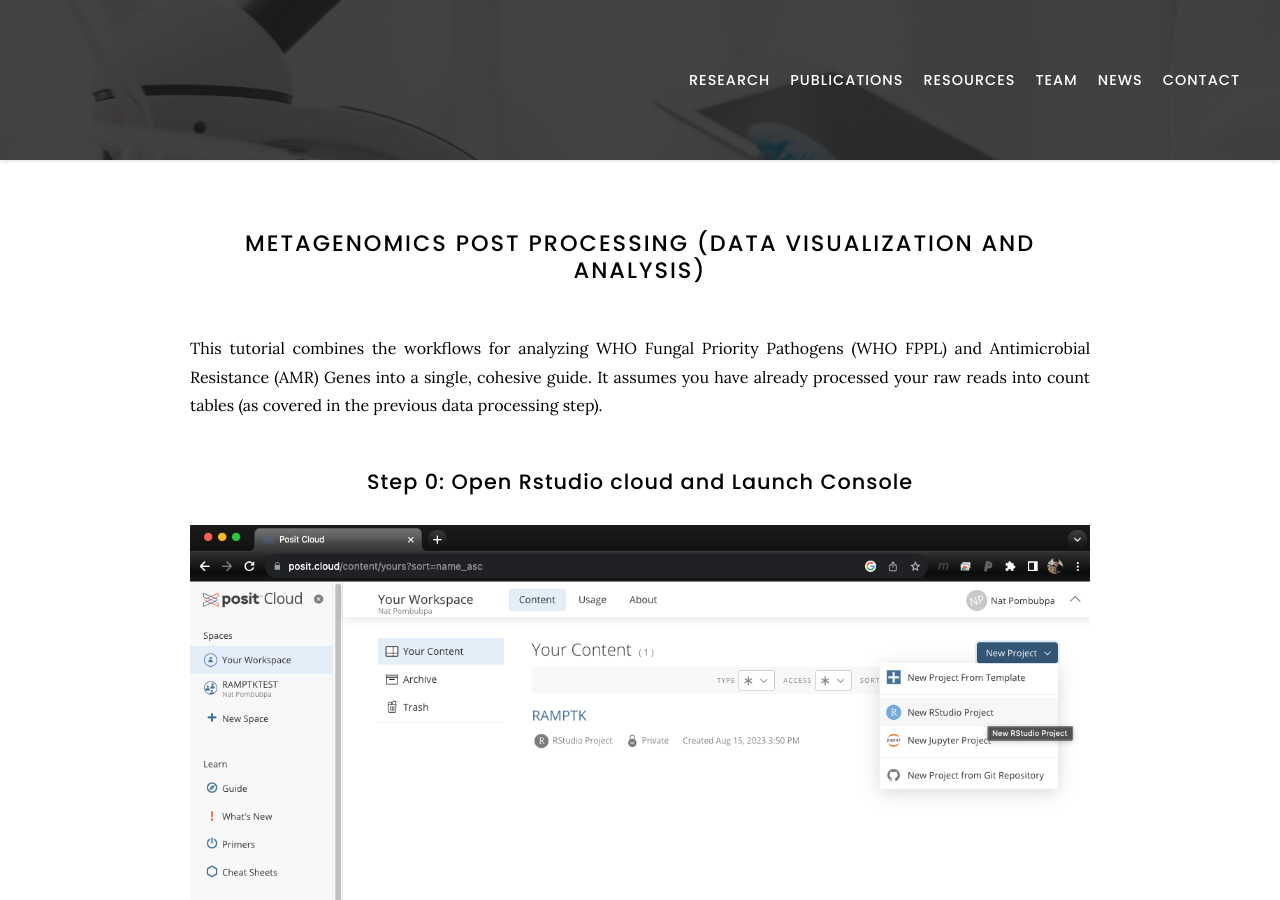
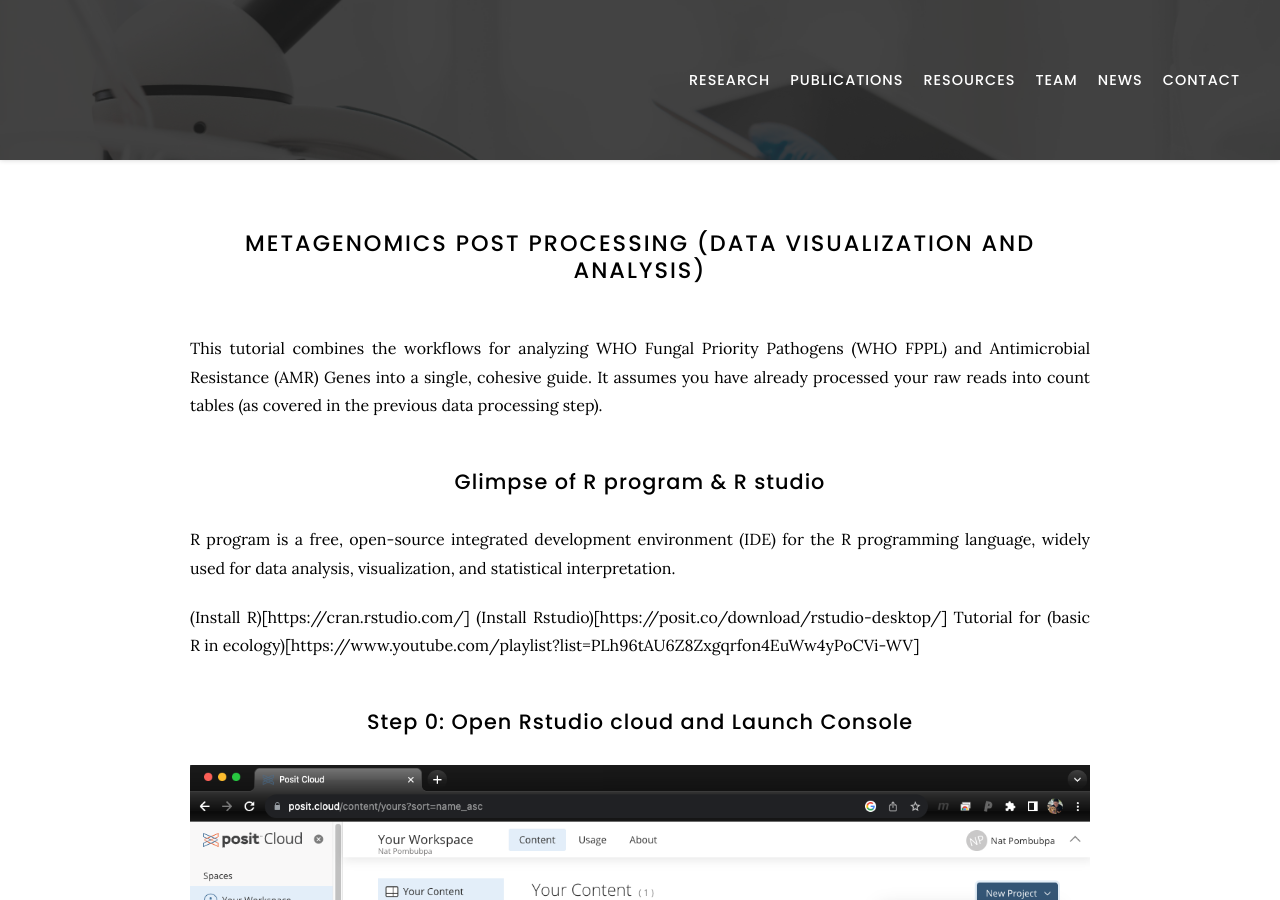
Before and after one commit to natpombubpa-lab/natpombubpa-lab.github.io, a Jekyll site: the page built from resources/Metagenomics_Visualization.md, in a window 1280 px wide and 900 px high. Built offline with Jekyll 4.4.1, drawn with Linux system fonts in a browser that asks for light colours; nearby versions of some CDN libraries.

Commit message:
Update Metagenomics_Visualization.md

```diff
--- a/resources/Metagenomics_Visualization.md
+++ b/resources/Metagenomics_Visualization.md
@@ -18,6 +18,12 @@ pre {
   font-size: 100%;
 }
 </style>
+## Glimpse of R program & R studio
+R program is a free, open-source integrated development environment (IDE) for the R programming language, widely used for data analysis, visualization, and statistical interpretation.
+
+(Install R)[https://cran.rstudio.com/]
+(Install Rstudio)[https://posit.co/download/rstudio-desktop/]
+Tutorial for (basic R in ecology)[https://www.youtube.com/playlist?list=PLh96tAU6Z8Zxgqrfon4EuWw4yPoCVi-WV]
 
 ## Step 0: Open Rstudio cloud and Launch Console
 
```
